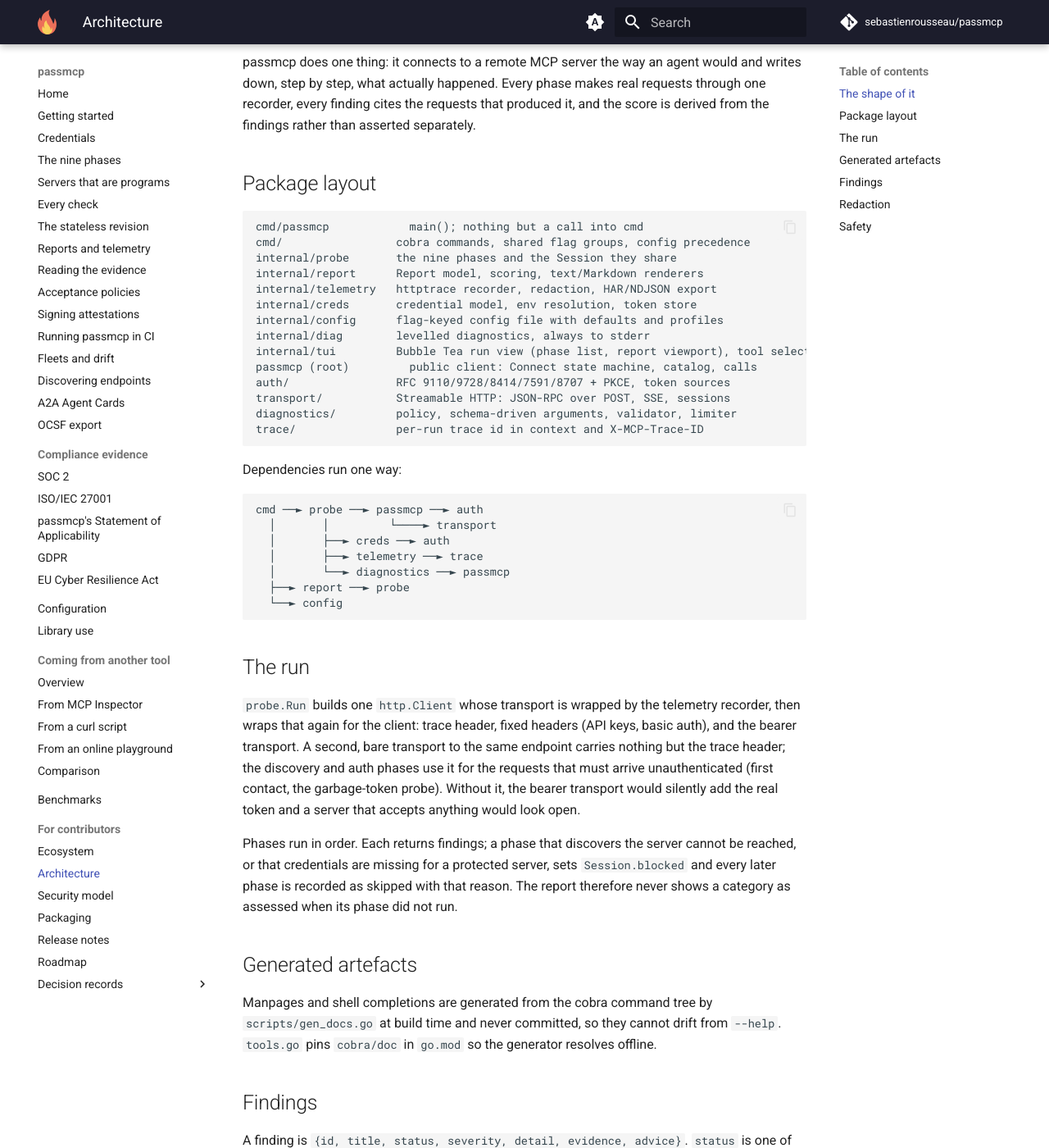
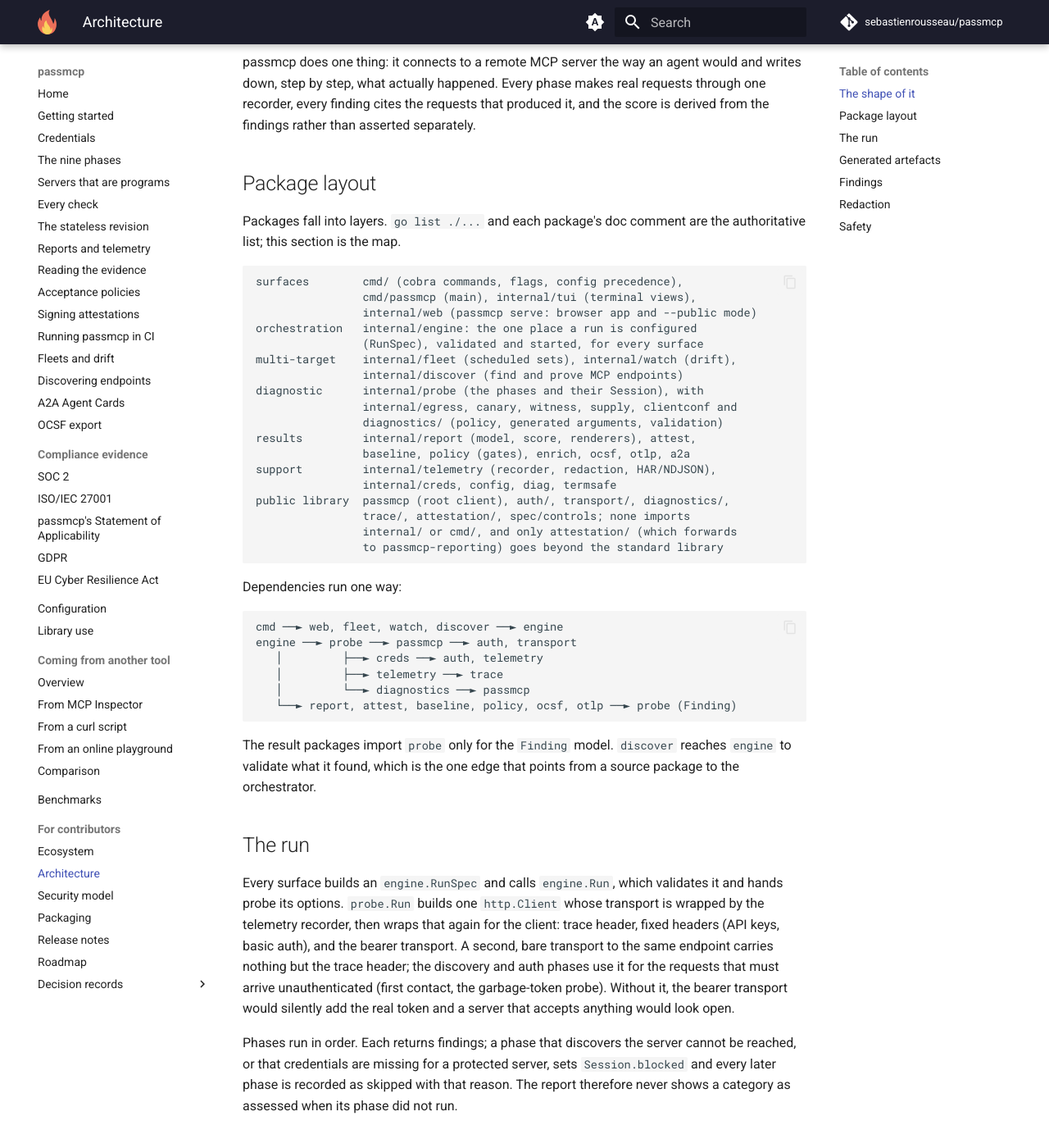
Before and after one commit to sebastienrousseau/passmcp, an MkDocs documentation site: the page built from docs/architecture.md, in a window 1280 px wide and 1400 px high, scrolled down 239 px. Shown: the whole window at 82% size. Built offline with MkDocs 1.6.1 and Material for MkDocs 9.7.7, drawn with Linux system fonts in a browser that asks for light colours; comment, search, counter and statistics services are not loaded; some of the changed text lies outside the part shown.

Commit message:
docs: bring the architecture map up to date
docs/architecture.md listed 14 of 46 packages and drew a graph in which
cmd called probe directly. internal/engine, which every surface now
goes through, did not appear, nor did web, fleet, watch, discover or
the result exporters.

The package section is now a layer map (surfaces, orchestration,
multi-target, diagnostic, results, support, public library) that
points at go list and the package doc comments for the full list, and
the graph is redrawn from go list's import edges. It records that
result packages import probe only for Finding, that discover -> engine
is the one upward edge, and that the public packages import nothing
beyond the standard library except attestation (checked with go list
-deps). The redaction paragraph names telemetry.SensitiveHeader.

markdownlint-cli2 and codespell report nothing for the file.

Assisted-by: Claude Code:claude-opus-5-5 markdownlint codespell
Signed-off-by: Sebastien Rousseau <sebastienrousseau@users.noreply.github.com>

````diff
--- a/docs/architecture.md
+++ b/docs/architecture.md
@@ -19,38 +19,49 @@ asserted separately.
 
 ## Package layout
 
+Packages fall into layers. `go list ./...` and each package's doc comment
+are the authoritative list; this section is the map.
+
 ```text
-cmd/passmcp            main(); nothing but a call into cmd
-cmd/                 cobra commands, shared flag groups, config precedence
-internal/probe       the nine phases and the Session they share
-internal/report      Report model, scoring, text/Markdown renderers
-internal/telemetry   httptrace recorder, redaction, HAR/NDJSON export
-internal/creds       credential model, env resolution, token store
-internal/config      flag-keyed config file with defaults and profiles
-internal/diag        levelled diagnostics, always to stderr
-internal/tui         Bubble Tea run view (phase list, report viewport), tool selector, braille logo
-passmcp (root)         public client: Connect state machine, catalog, calls
-auth/                RFC 9110/9728/8414/7591/8707 + PKCE, token sources
-transport/           Streamable HTTP: JSON-RPC over POST, SSE, sessions
-diagnostics/         policy, schema-driven arguments, validator, limiter
-trace/               per-run trace id in context and X-MCP-Trace-ID
+surfaces        cmd/ (cobra commands, flags, config precedence),
+                cmd/passmcp (main), internal/tui (terminal views),
+                internal/web (passmcp serve: browser app and --public mode)
+orchestration   internal/engine: the one place a run is configured
+                (RunSpec), validated and started, for every surface
+multi-target    internal/fleet (scheduled sets), internal/watch (drift),
+                internal/discover (find and prove MCP endpoints)
+diagnostic      internal/probe (the phases and their Session), with
+                internal/egress, canary, witness, supply, clientconf and
+                diagnostics/ (policy, generated arguments, validation)
+results         internal/report (model, score, renderers), attest,
+                baseline, policy (gates), enrich, ocsf, otlp, a2a
+support         internal/telemetry (recorder, redaction, HAR/NDJSON),
+                internal/creds, config, diag, termsafe
+public library  passmcp (root client), auth/, transport/, diagnostics/,
+                trace/, attestation/, spec/controls; none imports
+                internal/ or cmd/, and only attestation/ (which forwards
+                to passmcp-reporting) goes beyond the standard library
 ```
 
 Dependencies run one way:
 
 ```text
-cmd ──► probe ──► passmcp ──► auth
-  │       │         └────► transport
-  │       ├──► creds ──► auth
-  │       ├──► telemetry ──► trace
-  │       └──► diagnostics ──► passmcp
-  ├──► report ──► probe
-  └──► config
+cmd ──► web, fleet, watch, discover ──► engine
+engine ──► probe ──► passmcp ──► auth, transport
+   │         ├──► creds ──► auth, telemetry
+   │         ├──► telemetry ──► trace
+   │         └──► diagnostics ──► passmcp
+   └──► report, attest, baseline, policy, ocsf, otlp ──► probe (Finding)
 ```
+
+The result packages import `probe` only for the `Finding` model.
+`discover` reaches `engine` to validate what it found, which is the one
+edge that points from a source package to the orchestrator.
 
 ## The run
 
-`probe.Run` builds one `http.Client` whose transport is wrapped by the
+Every surface builds an `engine.RunSpec` and calls `engine.Run`, which
+validates it and hands probe its options. `probe.Run` builds one `http.Client` whose transport is wrapped by the
 telemetry recorder, then wraps that again for the client: trace header,
 fixed headers (API keys, basic auth), and the bearer transport. A second,
 bare transport to the same endpoint carries nothing but the trace header;
@@ -88,7 +99,8 @@ critical zeroes the category, major costs 40, minor 15; every warn costs 5.
 
 The recorder owns a `Redactor`. Operator-supplied secrets are registered
 before the first request. Header values are masked by name policy
-(Authorization, Cookie, anything containing key/token/secret). Query
+(`telemetry.SensitiveHeader`: Authorization, Proxy-Authorization,
+cookies, anything containing key, token, secret, password or auth). Query
 parameters and form fields are masked by name. JSON bodies are masked
 structurally: `access_token`, `refresh_token`, `client_secret`, `code`
 and friends are replaced and their values registered, so a token issued
````
